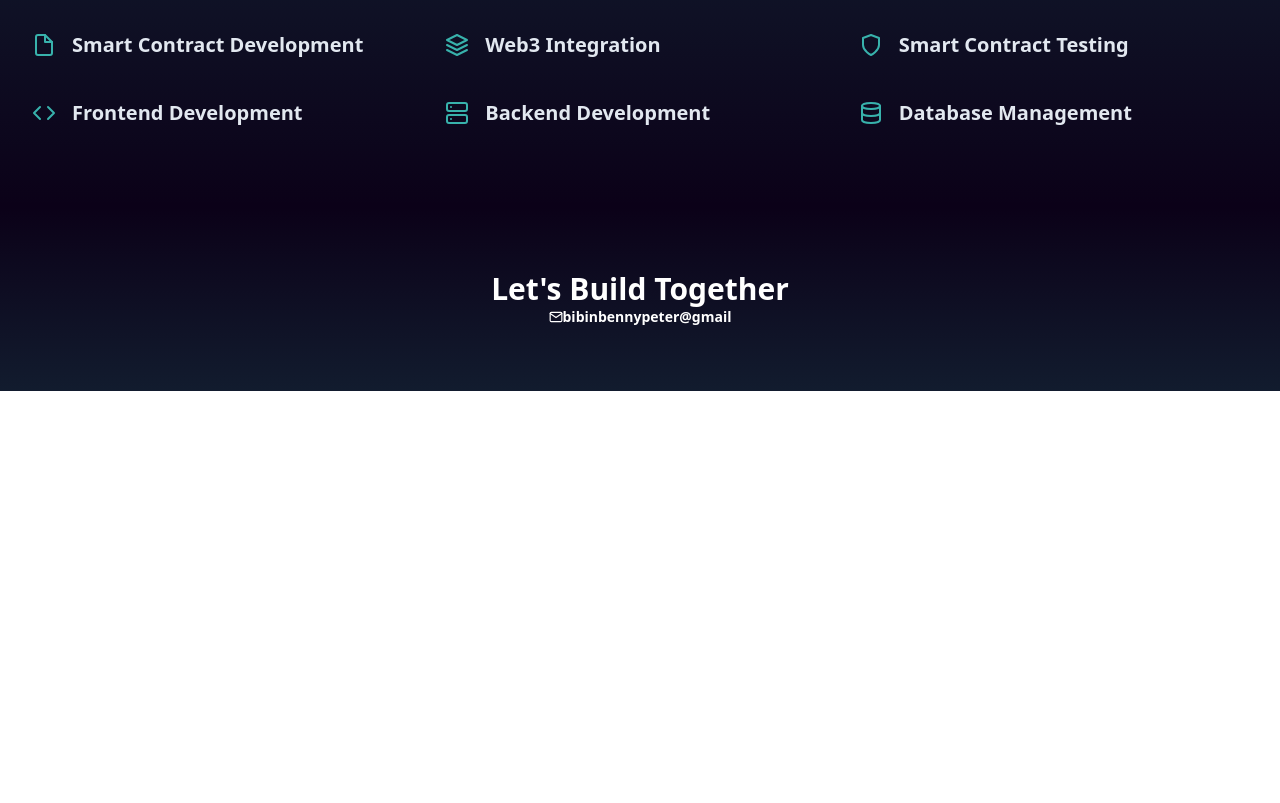
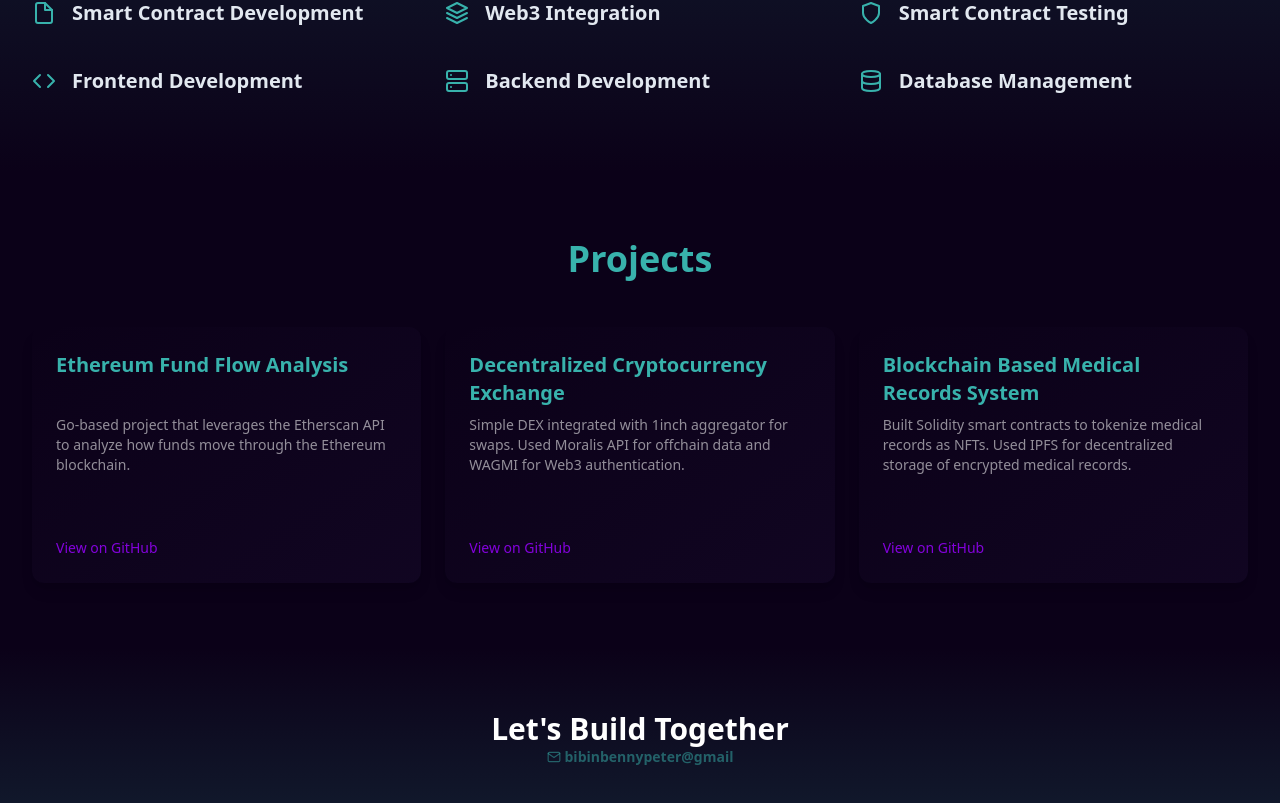
Before and after one commit to BibinBennyPeter/BibinBennyPeter.github.io, a React (Vite) app: page / in a window 1280 px wide. Shown: the part 793-1596 px from the top of the page. Before the commit the page ends 1184 px from the top, so only its background shows below. Built offline with nearby package versions, Linux system fonts and the light colour scheme.

Commit message:
add project section

```diff
--- /dev/null
+++ b/src/components/ProjectCard.tsx
@@ -0,0 +1,26 @@
+const ProjectCard = ({ title, description, link }) => {
+  return (
+    <div className="w-full h-64 bg-gradient-to-br  to-portfolio-purple/5 hover:to-portfolio-teal/15 rounded-xl overflow-hidden shadow-lg hover:shadow-xl transition-colors duration-300 delay-100 flex flex-col">
+      {/* Card Content */}
+      <div className="flex-1 p-6 flex flex-col justify-between">
+        <div>
+          <h3 className="text-xl min-h-14 font-semibold text-portfolio-teal mb-2">{title}</h3>
+          <p className="text-white/55 text-sm">{description}</p>
+        </div>
+
+        <div className="mt-4">
+          <a
+            href={link}
+            target="_blank"
+            rel="noopener noreferrer"
+            className="inline-flex items-center gap-2 text-sm font-medium text-purple-700 hover:text-teal-600 transition-colors duration-200 group"
+          >
+            View on GitHub
+          </a>
+        </div>
+      </div>
+    </div>
+  );
+};
+
+export default ProjectCard;
--- a/src/pages/Home.tsx
+++ b/src/pages/Home.tsx
@@ -11,6 +11,7 @@ import {
   FiLayers,
   FiMail
 } from "react-icons/fi";
+import Projects from "./Projects.tsx";
 import profile from "../assets/BibinBenny.jpg";
 
 const Home = () => {
@@ -67,7 +68,7 @@ const Home = () => {
     <div className="hero-section min-h-screen">
       {/* Hero Section */}
       <section className="bg-gradient-to-b to-portfolio-teal/15">
-        <div className="max-w-7xl mx-auto px-4 sm:px-6 lg:px-8 py-8 md:py-32">
+        <div className="max-w-7xl mx-auto px-4 sm:px-6 lg:px-8 py-8 md:pt-32 pb-24">
           <div className="flex flex-col md:flex-row items-center">
             <div className="md:w-1/2 mb-10 md:mb-0">
               <motion.h1
@@ -121,10 +122,10 @@ const Home = () => {
                 initial={{ opacity: 0 }}
                 animate={{ opacity: 1 }}
                 transition={{ delay: 1.5, duration: 0.8 }}
-                className="flex justify-center  max-sm:mt-4  md:w-1/2 items-center md:text-portfolio-teal"
+                className="flex justify-center  max-sm:mt-6  md:w-1/2 items-center md:text-portfolio-teal"
 
               >
-                <Link to={"https://bibinbennypeter.github.io/BibinBenny.pdf"} target="_blank" className="flex justify-center items-center max-sm:py-1 btn-primary max-sm:text-white max-sm:bg-portfolio-teal/45 w-35 rounded-2xl">
+                <Link to={"https://bibinbennypeter.github.io/BibinBenny.pdf"} target="_blank" className="flex justify-center items-center max-sm:py-1.5 btn-primary max-sm:text-white max-sm:bg-portfolio-teal/45 w-35 rounded-4xl">
                   Get my resume <FiArrowRight className="max-sm:hidden  inline ml-2" />
                 </Link>
 
@@ -135,7 +136,7 @@ const Home = () => {
         </div>
       </section>
 
-      {/* Skills Section */}
+      {/* Expertise Section */}
       <section className="py-16 bg-gradient-to-b from-portfolio-teal/15">
         <div className="max-w-7xl mx-auto px-4 sm:px-6 lg:px-8">
           <h2 className="text-center text-3xl md:text-4xl font-bold mb-12 text-white">
@@ -171,12 +172,22 @@ const Home = () => {
         </div>
       </section>
 
+      {/* Projects Section */}
+      <section className="py-16">
+        <div className="max-w-7xl mx-auto px-4 sm:px-6 lg:px-8">
+          <h2 className="text-center text-3xl md:text-4xl font-bold mb-12 text-white">
+<span className="text-portfolio-teal">Projects</span>
+          </h2>
+            <Projects/>
+        </div>
+      </section>
+
       {/* CTA Section */}
       <section className="py-16 bg-gradient-to-t from-portfolio-teal/15">
         <div className="flex justify-center max-w-7xl mx-auto px-4 sm:px-6 lg:px-8">
-            <a href={"mailto:bibinbennypeter@gmail.com"} className="btn-primary text-lg">
+            <a href={"mailto:bibinbennypeter@gmail.com]"} className="btn-primary text-lg">
               <span className="text-l md:text-3xl font-bold mb-6 text-white hover:text-shadow-portfolio-purple">
-              Let's Build Together <span className="text-sm flex justify-center items-center"><FiMail/>bibinbennypeter@gmail</span>
+              Let's Build Together <span className="text-sm flex justify-center items-center text-portfolio-teal/50"><FiMail className="mr-1"/>bibinbennypeter@gmail</span>
             </span>
             </a>
         </div>
--- a/src/pages/Projects.tsx
+++ b/src/pages/Projects.tsx
@@ -1,9 +1,37 @@
-const Projects = () => {
+import ProjectCard from "../components/ProjectCard.tsx";
+const Projects = () =>
+{
+  const projects = [
+    {
+      title: "Ethereum Fund Flow Analysis",
+      description: "Go-based project that leverages the Etherscan API to analyze how funds move through the Ethereum blockchain.",
+      link: "https://github.com/BibinBennyPeter/Ethereum-fund-flow-analysis"
+    },
+    {
+      title: "Decentralized Cryptocurrency Exchange",
+      description: "Simple DEX integrated with 1inch aggregator for swaps. Used Moralis API for offchain data and WAGMI for Web3 authentication.",
+      link: "https://github.com/BibinBennyPeter/DEX-Moralis-1inch"
+    },
+    {
+      title: "Blockchain Based Medical Records System",
+      description: "Built Solidity smart contracts to tokenize medical records as NFTs. Used IPFS for decentralized storage of encrypted medical records.",
+      link: "https://github.com/BibinBennyPeter/Me.D"
+    }
+  ];
+
   return (
-    <div className="min-h-screen">
-      <h1 className="text-4xl font-bold">My Projects</h1>
-    </div>
-  )
-}
+        <div className="grid grid-cols-1 md:grid-cols-2 lg:grid-cols-3 gap-6">
+          {projects.map((project, index) => (
+            <div key={index} className="flex">
+              <ProjectCard
+                title={project.title}
+                description={project.description}
+                link={project.link}
+              />
+            </div>
+          ))}
+      </div>
+  );
+};
 
 export default Projects
```
